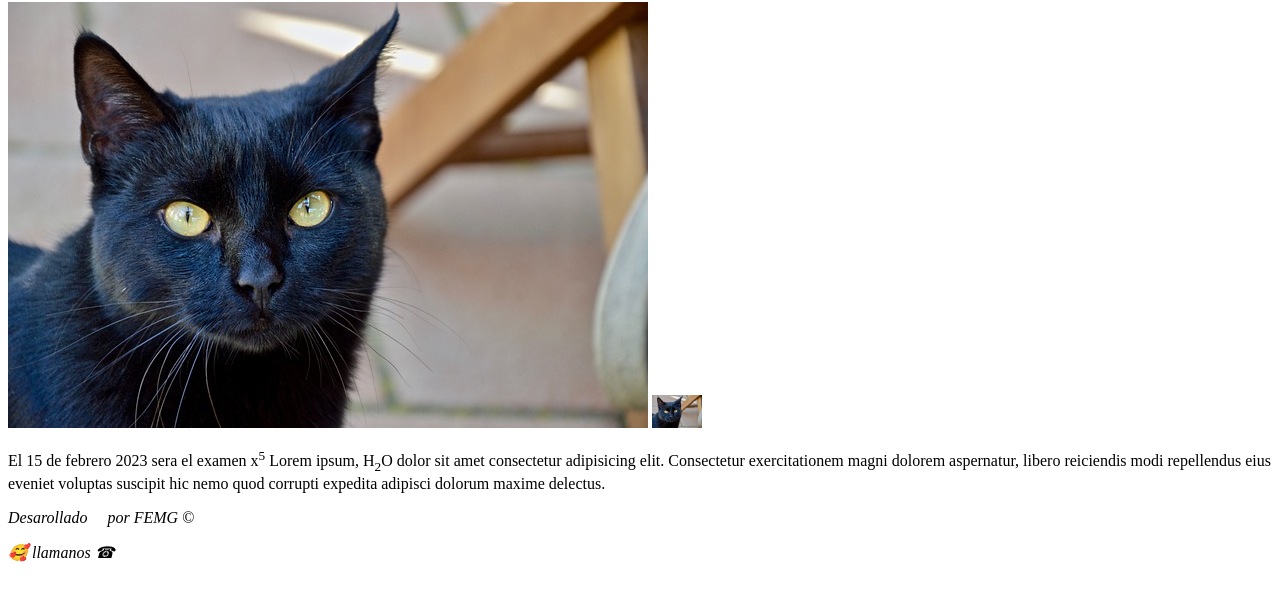
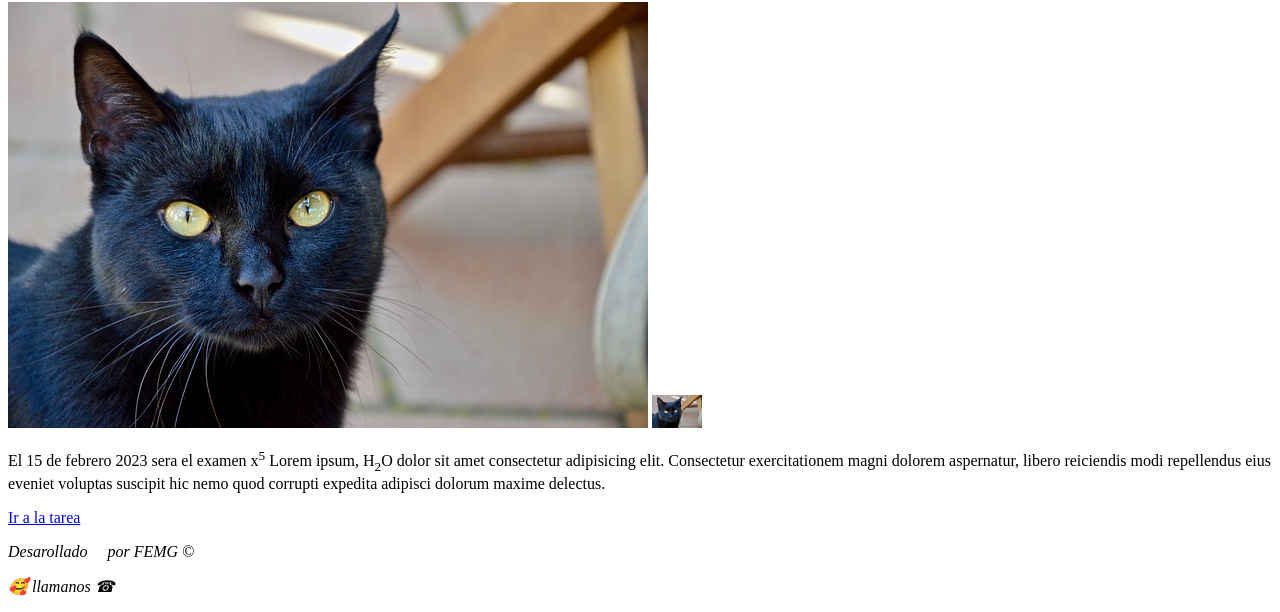
Before and after one commit to FabiolaMG1/practica5_52, a plain HTML site: page index.html in a window 1280 px wide. Shown: the part 929-1541 px from the top of the page. Before the commit the page ends 1507 px from the top, so only its background shows below. Drawn offline with Linux system fonts and the light colour scheme.

Commit message:
commit clase 5

```diff
--- a/index.html
+++ b/index.html
@@ -22,7 +22,7 @@
             </time>sera el examen
             x<sup>5</sup> Lorem ipsum, H<sub>2</sub>O dolor sit amet consectetur adipisicing elit. Consectetur exercitationem magni dolorem aspernatur, libero reiciendis modi repellendus eius eveniet voluptas suscipit hic nemo quod corrupti expedita adipisci dolorum maxime delectus.</p>
     </main>
-    <aside></aside>
+    <aside><a href="onepage.html">Ir a la tarea</a></aside>
     <footer>
         <address>
             <p>Desarollado &nbsp;&nbsp;&nbsp; por FEMG &copy;</p>
```
Also changed, not shown: onepage.html (+1 -0 lines).
